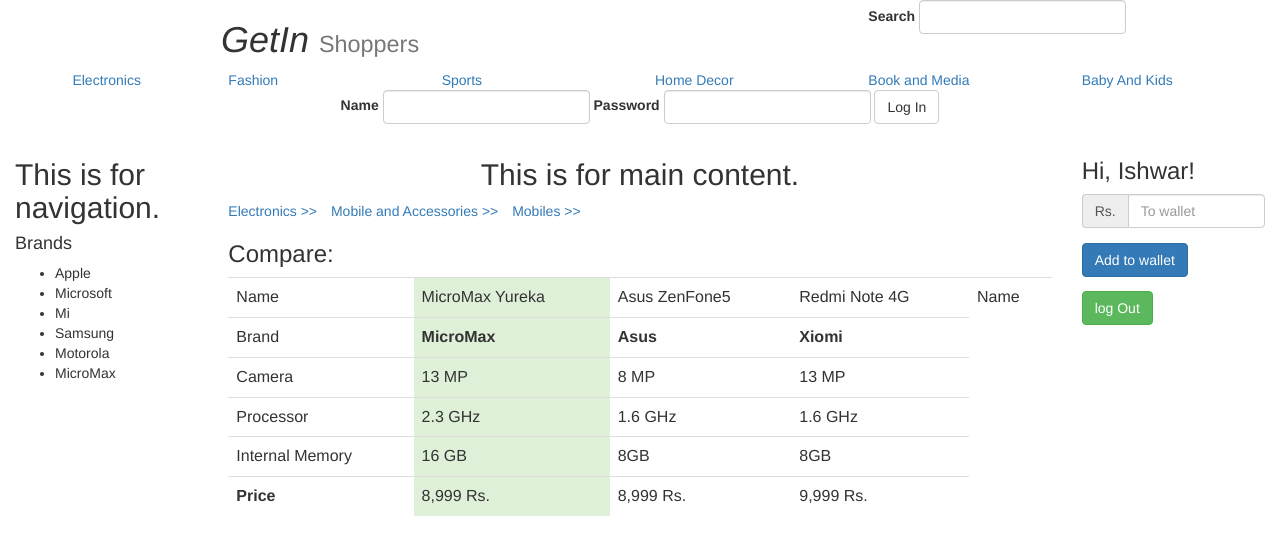
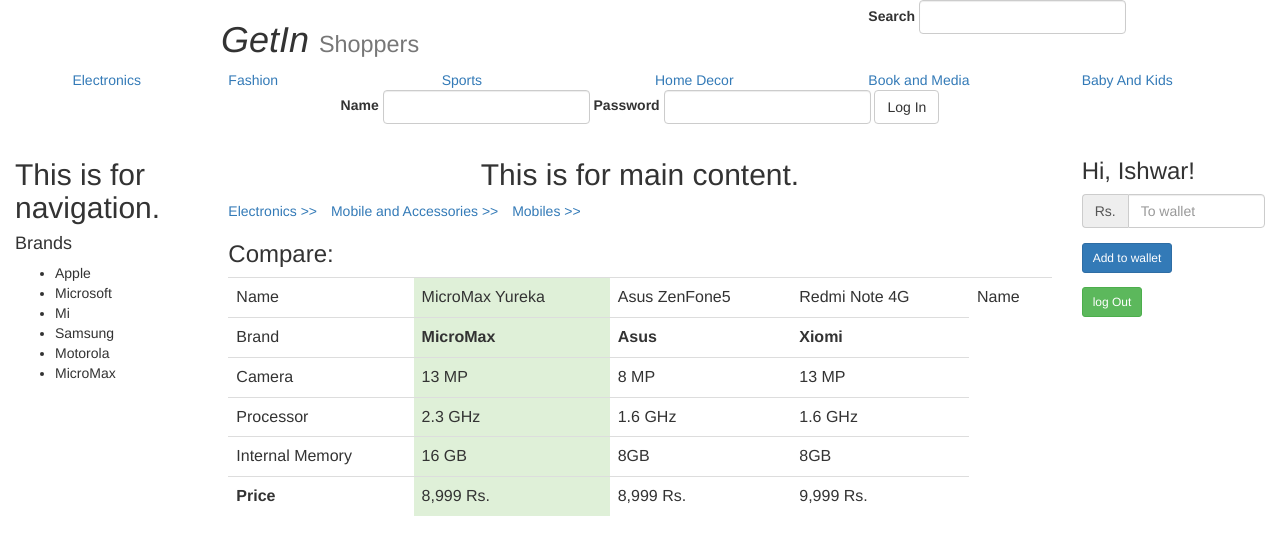
Before and after one commit to ishwarsfarm/ecommerce, a website: page public/index.html in a window 1280 px wide. Drawn offline with nearby package versions, Linux system fonts and the light colour scheme.

Commit message:
button styling is changed and new readme file is created

```diff
--- a/public/index.html
+++ b/public/index.html
@@ -140,10 +140,10 @@
 								<input name="amount" class="form-control" placeholder="To wallet" type="number"/>
 							</div>
 						</div>
-						<button class="btn btn-primary">Add to wallet</button>
+						<button class="btn btn-primary btn-sm">Add to wallet</button>
 					</form>
 
-					<button class="btn btn-success">log Out</button>
+					<button class="btn btn-success btn-sm">log Out</button>
 				</div>
 			</div>
 
```
Also changed, not shown: readme.txt (added).
